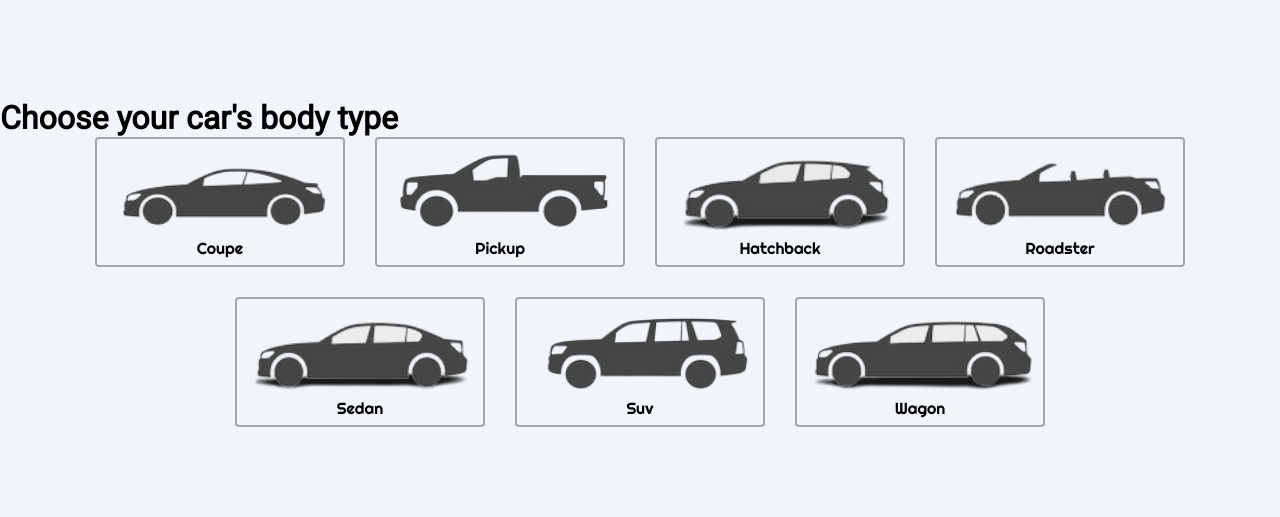
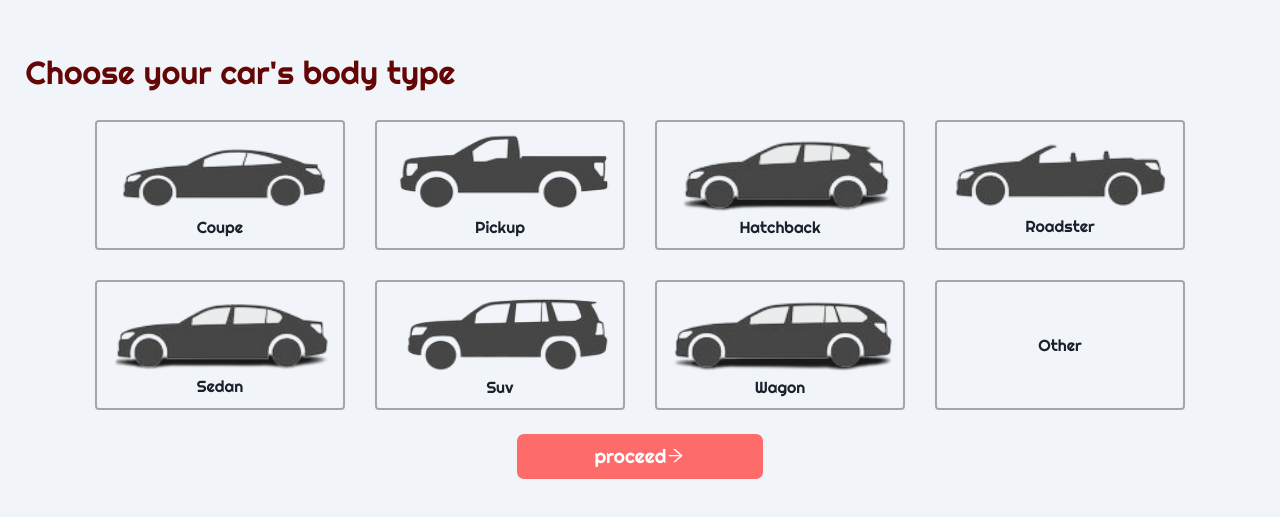
Before and after one commit to mmouhib/Karhabti, a React (Vite) app in the folder Karhabti.WebClient/Karhabti/: page /addcar in a window 1280 px wide. Shown: the part 137-654 px from the top of the page. Built offline with nearby package versions, Linux system fonts and the light colour scheme.

Commit message:
Add car selection modal.

```diff
--- a/Karhabti.WebClient/Karhabti/package.json
+++ b/Karhabti.WebClient/Karhabti/package.json
@@ -9,14 +9,17 @@
     "preview": "vite preview"
   },
   "dependencies": {
+    "@chakra-ui/react": "^2.4.2",
     "@emotion/react": "^11.10.5",
     "@emotion/styled": "^11.10.5",
     "@mui/icons-material": "^5.10.14",
     "@mui/material": "^5.10.14",
     "axios": "^1.2.0",
     "formik": "^2.2.9",
+    "framer-motion": "^7.6.15",
     "react": "^18.2.0",
     "react-dom": "^18.2.0",
+    "react-icons": "^4.7.1",
     "react-router-dom": "^6.4.3",
     "sass": "^1.56.1",
     "scss": "^0.2.4"
--- a/Karhabti.WebClient/Karhabti/src/App.tsx
+++ b/Karhabti.WebClient/Karhabti/src/App.tsx
@@ -4,6 +4,7 @@ import Signup from './pages/signup/signup';
 import CarSubmit from './pages/carSubmit/carSubmit';
 
 import { createBrowserRouter, RouterProvider } from 'react-router-dom';
+import { ChakraProvider } from '@chakra-ui/react';
 
 const router = createBrowserRouter([
 	{
@@ -26,8 +27,10 @@ const router = createBrowserRouter([
 
 export default function App() {
 	return (
-		<div style={{ width: '100vw', height: '100vh' }}>
-			<RouterProvider router={router} />
-		</div>
+		<ChakraProvider>
+			<div style={{ width: '100vw', height: '100vh' }}>
+				<RouterProvider router={router} />
+			</div>
+		</ChakraProvider>
 	);
 }
--- a/Karhabti.WebClient/Karhabti/src/components/_global/formButton/formButton.tsx
+++ b/Karhabti.WebClient/Karhabti/src/components/_global/formButton/formButton.tsx
@@ -1,4 +1,5 @@
 import './formButton.scss';
+import { AiOutlineArrowRight } from 'react-icons/ai';
 
 interface IFormButtonProps {
 	width: string;
@@ -14,6 +15,7 @@ export default function FormButton(props: IFormButtonProps) {
 			onClick={props.onClick}
 		>
 			{props.text}
+			<AiOutlineArrowRight />
 		</div>
 	);
 }
--- /dev/null
+++ b/Karhabti.WebClient/Karhabti/src/components/_global/modal/modal.tsx
@@ -0,0 +1,86 @@
+import {
+	Modal,
+	ModalOverlay,
+	ModalContent,
+	ModalHeader,
+	ModalFooter,
+	ModalBody,
+	ModalCloseButton,
+	Button,
+} from '@chakra-ui/react';
+import { useState } from 'react';
+import CustomInput from '../input/input';
+
+interface IModalProps {
+	modalState: boolean;
+	setModalState: (arg: boolean) => void;
+	data: string;
+	setData: (arg: string) => void;
+	modalTitle: string;
+	carBodyList: boolean[];
+	carBodyResetter: (arg: boolean[]) => void;
+}
+
+const flexStyle: React.CSSProperties = {
+	display: 'flex',
+	justifyContent: 'center',
+	alignItems: 'center',
+};
+
+export default function CustomModal(props: IModalProps) {
+	const [inputValue, setInputValue] = useState<string>(props.data);
+
+	const closeModal = (): void => {
+		if (inputValue.length < 0) {
+			props.carBodyResetter(
+				props.carBodyList.map(() => {
+					return false;
+				})
+			);
+		}
+		setInputValue(props.data);
+		props.setModalState(false);
+	};
+
+	const onModalSaveClose = (): void => {
+		if (inputValue.length > 0) {
+			props.setData(inputValue);
+		} else {
+			props.carBodyResetter(
+				props.carBodyList.map(() => {
+					return false;
+				})
+			);
+		}
+		setInputValue(props.data);
+		props.setModalState(false);
+	};
+
+	return (
+		<Modal isOpen={props.modalState} onClose={closeModal}>
+			<ModalOverlay />
+			<ModalContent>
+				<ModalHeader>{props.modalTitle}</ModalHeader>
+				<ModalCloseButton />
+				<ModalBody style={flexStyle}>
+					<CustomInput
+						width="90%"
+						placeholder="Enter your car's body type"
+						type="text"
+						value={inputValue}
+						setValue={setInputValue}
+					/>
+				</ModalBody>
+
+				<ModalFooter>
+					<Button variant="ghost" onClick={closeModal}>
+						Close
+					</Button>
+					<Button colorScheme="red" ml={1} onClick={onModalSaveClose}>
+						Save
+					</Button>
+				</ModalFooter>
+			</ModalContent>
+		</Modal>
+	);
+}
--- a/Karhabti.WebClient/Karhabti/src/components/carSubmit/bodyChoice/bodySelect/carBodySelection.scss
+++ b/Karhabti.WebClient/Karhabti/src/components/carSubmit/bodyChoice/bodySelect/carBodySelection.scss
@@ -7,8 +7,11 @@
 	flex-direction: column;
 	background-color: #f1f5f9;
 	overflow: scroll;
+	padding: 0 2vw;
 
 	& .car-body-content {
+		gap: 3vh;
+
 		width: 100%;
 		height: 100%;
 		display: flex;
@@ -17,14 +20,15 @@
 		flex-direction: column;
 
 		& h1 {
-			font-family: 'roboto', sans-serif;
+			font-size: 2em;
+			font-weight: 300;
+			color: rgb(101, 6, 6);
+			font-family: 'righteous', sans-serif;
 			align-self: flex-start;
 			text-align: center;
 		}
-	}
 
 		& .items-container {
-		// height: 90vh;
 			max-height: 80%;
 			user-select: none;
 			display: flex;
@@ -34,4 +38,28 @@
 			flex-wrap: wrap;
 			gap: 30px;
 		}
+
+		& .button-section {
+			width: 100%;
+			display: flex;
+			align-items: center;
+			justify-content: center;
+			gap: 10px;
+
+			& .other-button {
+				width: 10%;
+				border: 3px solid #e55353;
+				color: #fe6b6b;
+				font-family: 'Righteous', cursive;
+				height: 45px;
+				border-radius: 7px;
+				display: flex;
+				align-items: center;
+				justify-content: center;
+				font-size: 1.2em;
+				cursor: pointer;
+				user-select: none;
 			}
+		}
+	}
+}
--- a/Karhabti.WebClient/Karhabti/src/components/carSubmit/bodyChoice/bodySelect/carBodySelection.tsx
+++ b/Karhabti.WebClient/Karhabti/src/components/carSubmit/bodyChoice/bodySelect/carBodySelection.tsx
@@ -8,9 +8,11 @@ import Suv from '../../../../assets/carBodyType/suv.png';
 import Wagon from '../../../../assets/carBodyType/wagon.png';
 import Item from '../item/item';
 import { useState } from 'react';
+import FormButton from '../../../_global/formButton/formButton';
+import CustomModal from '../../../_global/modal/modal';
 
 interface IItem {
-	image: any;
+	image?: any;
 	description: string;
 }
 
@@ -22,21 +24,42 @@ const imageList: IItem[] = [
 	{ image: Sedan, description: 'Sedan' },
 	{ image: Suv, description: 'Suv' },
 	{ image: Wagon, description: 'Wagon' },
+	{ description: 'Other' },
 ];
 
 export default function CarBodySelecton() {
+	const [modalState, setModalState] = useState<boolean>(false);
+	const [carBodyType, setCarBodyType] = useState<string>('');
+
 	const [selectionList, setSelectionList] = useState<boolean[]>(
 		new Array(imageList.length).fill(false)
 	);
 
+	const openModal = (): void => {
+		setModalState(true);
+	};
+
 	return (
 		<div className="car-body-container">
+			<CustomModal
+				modalTitle="Car body type:"
+				modalState={modalState}
+				setModalState={setModalState}
+				data={carBodyType}
+				setData={setCarBodyType}
+				carBodyList={selectionList}
+				carBodyResetter={setSelectionList}
+			/>
 			<div className="car-body-content">
 				<h1>Choose your car's body type</h1>
 				<div className="items-container">
 					{imageList.map((element: IItem, index: number) => {
 						return (
 							<Item
+								setCarBodyValue={(arg: string) => {
+									setCarBodyType(arg);
+								}}
+								openModal={openModal}
 								id={index}
 								key={index}
 								image={element.image}
@@ -47,6 +70,9 @@ export default function CarBodySelecton() {
 						);
 					})}
 				</div>
+				<div className="button-section">
+					<FormButton width="20%" text="proceed" onClick={() => {}} />
+				</div>
 			</div>
 		</div>
 	);
--- a/Karhabti.WebClient/Karhabti/src/components/carSubmit/bodyChoice/item/item.scss
+++ b/Karhabti.WebClient/Karhabti/src/components/carSubmit/bodyChoice/item/item.scss
@@ -4,6 +4,11 @@
 	border-radius: 4px;
 	cursor: pointer;
 	padding: 10px;
+
+	display: flex;
+	align-items: center;
+	justify-content: center;
+	flex-direction: column;
 
 	& img {
 		width: 100%;
--- a/Karhabti.WebClient/Karhabti/src/components/carSubmit/bodyChoice/item/item.tsx
+++ b/Karhabti.WebClient/Karhabti/src/components/carSubmit/bodyChoice/item/item.tsx
@@ -6,19 +6,26 @@ interface IItemProps {
 	selected: boolean[];
 	setSelected: (arg: boolean[]) => void;
 	imageDescription: string;
+	openModal: () => void;
+	setCarBodyValue: (arg: string) => void;
 }
 
-export default function Item(props: IItemProps) {
 const whenItemIsSelected: React.CSSProperties = {
 	backgroundColor: '#ffefef',
-		border: '3px solid rgb(212, 83, 83)',
+	border: '3px solid #e55353',
 };
 
-	const whenItemIsNoSelected = {
+const whenItemIsNoSelected: React.CSSProperties = {
 	border: '2px solid rgb(165, 165, 165)',
 };
 
+export default function Item(props: IItemProps) {
 	const _onClick = (): void => {
+		if (props.id == props.selected.length - 1) props.openModal();
+		else {
+			props.setCarBodyValue(props.imageDescription);
+		}
+
 		props.setSelected(
 			props.selected.map((_, index: number) => {
 				return index == props.id;
@@ -34,7 +41,7 @@ export default function Item(props: IItemProps) {
 				props.selected[props.id] ? whenItemIsSelected : whenItemIsNoSelected
 			}
 		>
-			<img src={props.image} alt={props.image.toString()} />
+			{props.image && <img src={props.image} alt={props.image.toString()} />}
 			<p>{props.imageDescription}</p>
 		</div>
 	);
```
Also changed, not shown: 1 other file (tests, documents, lock files or other folders). Lines whose indentation alone changed are shown as unchanged.
